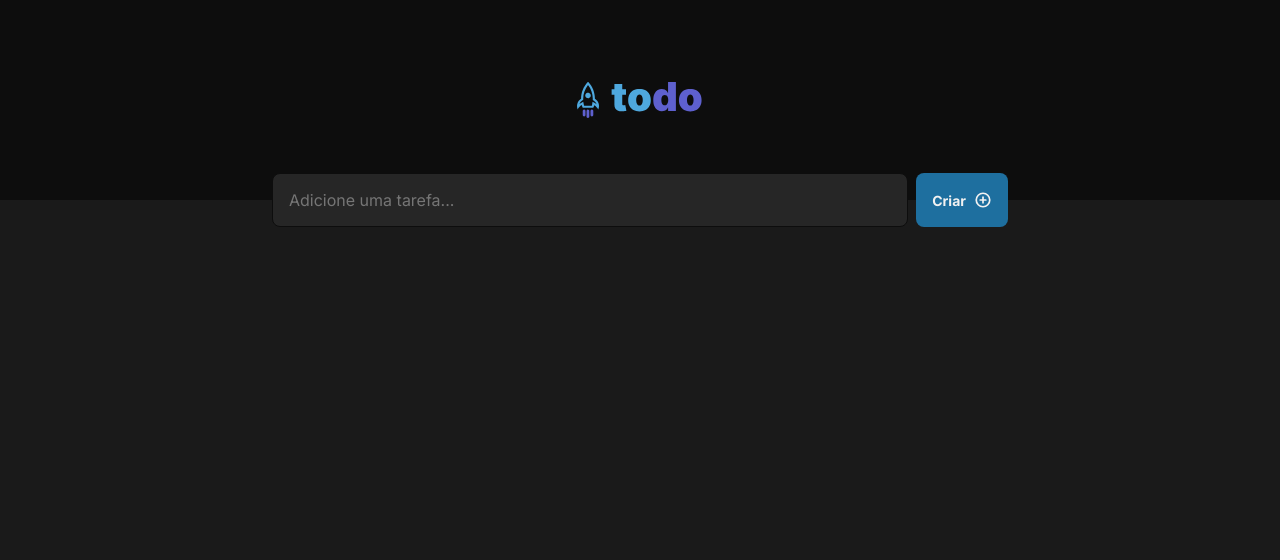
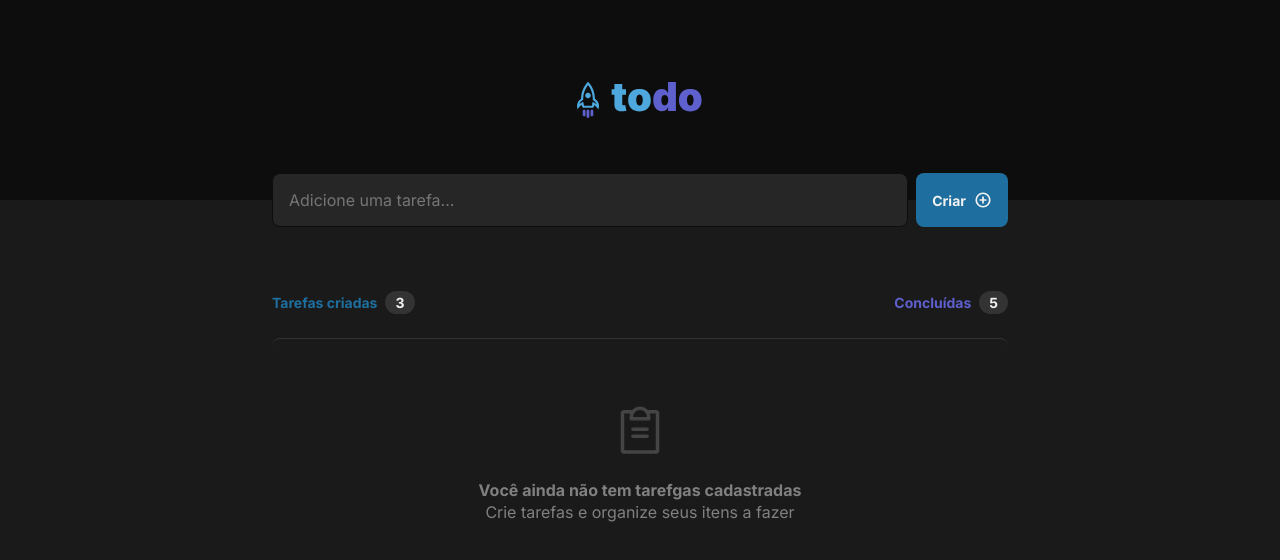
Before and after one commit to gusazevedo/to-do-list, a React (Vite) app: page / in a window 1280 px wide. Shown: the top 560 px of the page. Built offline with nearby package versions, Linux system fonts and the light colour scheme.

Commit message:
Empty list message

```diff
--- a/src/App.tsx
+++ b/src/App.tsx
@@ -1,12 +1,14 @@
 import './global.scss';
 import {Header} from './components/header';
 import {Form} from './components/form';
+import {List} from './components/list';
 
 export function App() {
     return (
         <div className="App">
             <Header />
             <Form />
+            <List />
         </div>
     );
 }
--- /dev/null
+++ b/src/components/list-content/index.tsx
@@ -0,0 +1,10 @@
+import './styles.scss';
+import {ListMessage} from '../listMessage';
+
+export function ListContent() {
+    return (
+        <section className="listContent">
+            <ListMessage />
+        </section>
+    );
+}
--- /dev/null
+++ b/src/components/list-content/styles.scss
@@ -0,0 +1,5 @@
+.listContent {
+  width: 100%;
+  border-top: 1px solid var(--gray-400);
+  border-radius: 8px;
+}
--- /dev/null
+++ b/src/components/list-header/index.tsx
@@ -0,0 +1,21 @@
+import './styles.scss';
+
+interface ListHeaderProps {
+    done: number;
+    newTasks: number;
+}
+
+export function ListHeader({newTasks, done}: ListHeaderProps) {
+    return (
+        <div className="listHeaderContainer">
+            <div className="info new">
+                <span>Tarefas criadas</span>
+                <span className="qnt">{newTasks}</span>
+            </div>
+            <div className="info done">
+                <span>Concluídas</span>
+                <span className="qnt">{done}</span>
+            </div>
+        </div>
+    );
+}
--- /dev/null
+++ b/src/components/list-header/styles.scss
@@ -0,0 +1,30 @@
+.listHeaderContainer {
+  display: flex;
+  align-items: center;
+  justify-content: space-between;
+
+  .info {
+    display: flex;
+    align-items: center;
+    gap: 8px;
+
+    font-size: 14px;
+    line-height: 17px;
+    font-weight: 700;
+
+    .qnt {
+      color: var(--gray-100);
+      background: var(--gray-400);
+      padding: 3px 10px;
+      border-radius: 999px;
+    }
+  }
+
+  .new {
+    color: var(--dark-blue);
+  }
+
+  .done {
+    color: var(--dark-purple);
+  }
+}
--- /dev/null
+++ b/src/components/list/index.tsx
@@ -0,0 +1,12 @@
+import {ListHeader} from '../list-header';
+import './styles.scss';
+import {ListContent} from '../list-content';
+
+export function List() {
+    return (
+        <section className="listContainer">
+            <ListHeader done={5} newTasks={3}/>
+            <ListContent />
+        </section>
+    );
+}
--- /dev/null
+++ b/src/components/list/styles.scss
@@ -0,0 +1,9 @@
+.listContainer {
+  display: flex;
+  flex-direction: column;
+  gap: 24px;
+
+  width: 100%;
+  max-width: 736px;
+  margin: 64px auto 0;
+}
--- /dev/null
+++ b/src/components/listMessage/index.tsx
@@ -0,0 +1,16 @@
+import {ClipboardText} from 'phosphor-react';
+import './styles.scss';
+
+export function ListMessage() {
+    return (
+        <div className="messageContainer">
+            <div className="icon">
+                <ClipboardText size={56} color="#444444"/>
+            </div>
+            <div className="message">
+                <p className="title">Você ainda não tem tarefgas cadastradas</p>
+                <p className="subtitle">Crie tarefas e organize seus itens a fazer</p>
+            </div>
+        </div>
+    );
+}
--- /dev/null
+++ b/src/components/listMessage/styles.scss
@@ -0,0 +1,24 @@
+.messageContainer {
+  padding: 64px;
+  width: fit-content;
+  margin: 0 auto;
+
+  display: flex;
+  flex-direction: column;
+  align-items: center;
+  justify-content: center;
+  gap: 16px;
+
+  .message {
+    display: flex;
+    flex-direction: column;
+    align-items: center;
+    justify-content: center;
+    color: var(--gray-300);
+    line-height: 22.4px;
+
+    .title {
+      font-weight: 700;
+    }
+  }
+}
```
